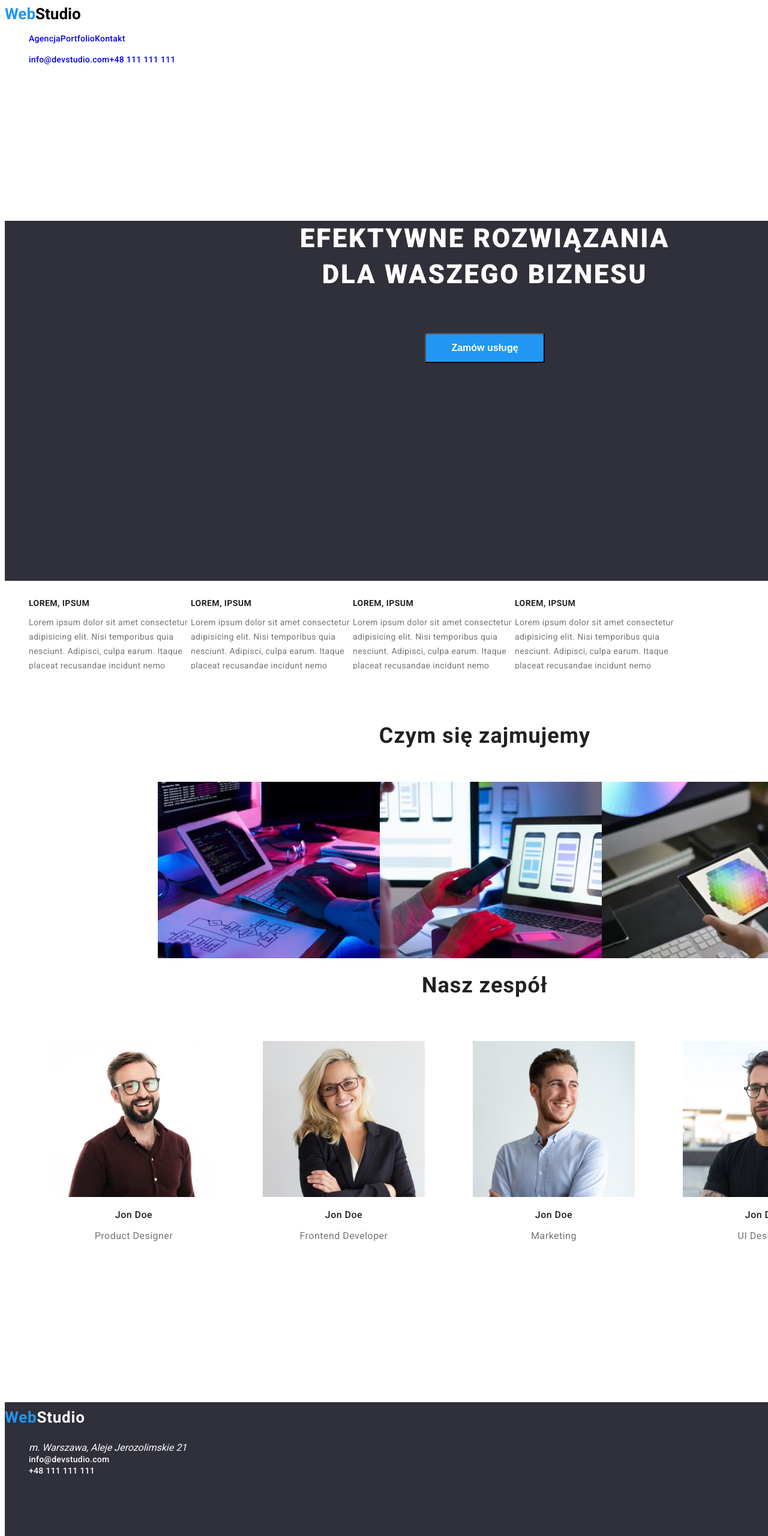
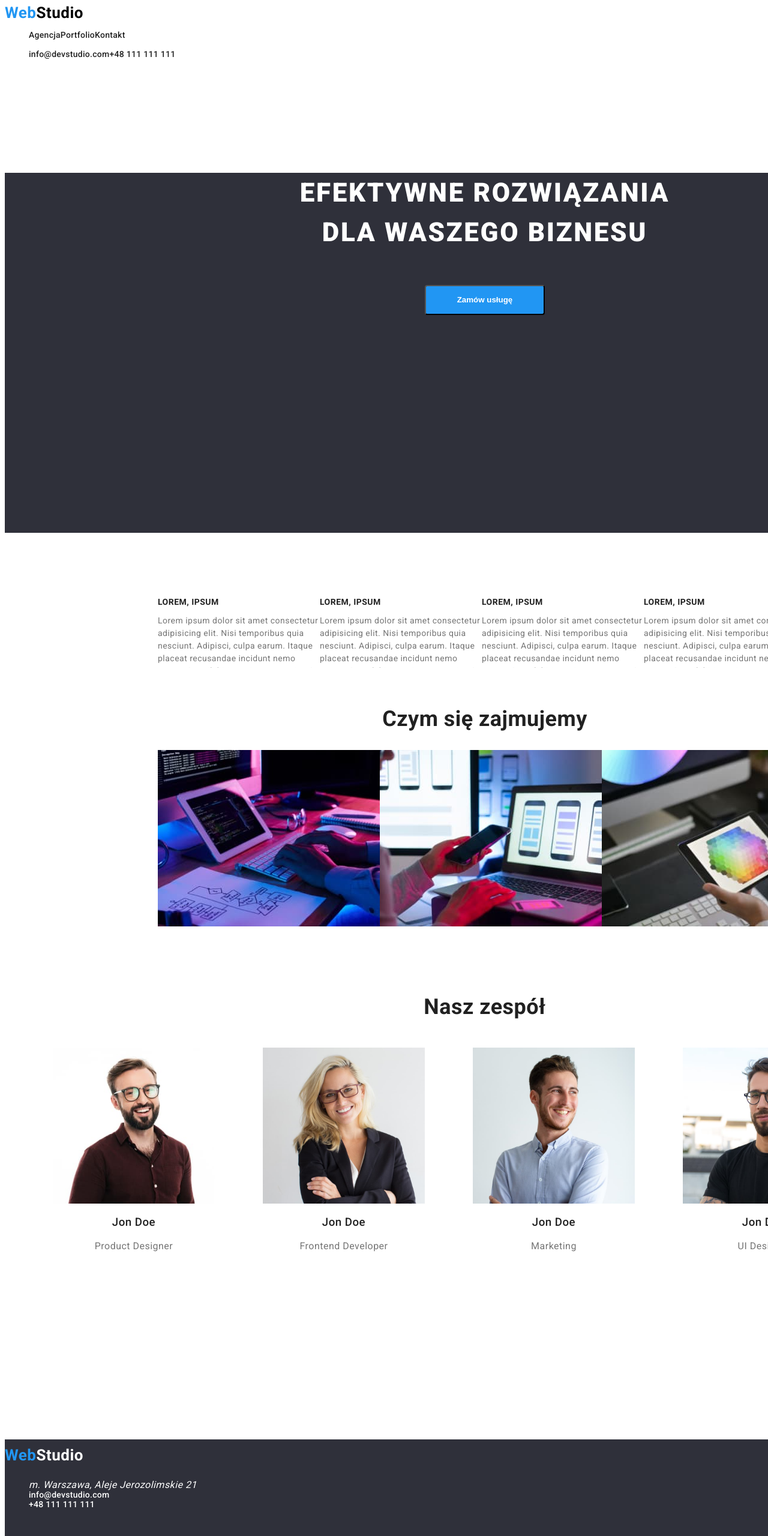
Before and after one commit to ProgramistaWellness/goit-markup-hw-02, a plain HTML site: page index.html in a window 1280 px wide. Shown: the top 2560 px of the page at 60% size. Drawn offline with Linux system fonts and the light colour scheme.

Commit message:
added changes after mentor feedback
add :root
move repeat properties to body
eliminate  deafult properties

```diff
--- a/style.css
+++ b/css/style.css
@@ -1,77 +1,84 @@
+:root {
+  --brand-background: #2f303a;
+  --brand-color1: #2196f3;
+  --brand-color2: #000000;
+  --brand-colorAccent: #ffffff;
+  --paragraph-color: #757575;
+  --topmargin: 94px;
+}
+
 body {
-  font-family: "Roboto", "Raleway", sans-serif;
+  font-family: "Roboto", sans-serif;
   color: #212121;
+  letter-spacing: 0.03em;
+  line-height: 1;
   width: 1600px;
 }
 
 .logo {
-  color: #000;
+  color: var(--brand-color2);
   font-size: 26px;
   font-weight: 700;
   text-decoration: none;
 }
 
 .logo-footer {
-  color: #fff;
+  color: var(--brand-colorAccent);
   font-weight: 700;
   font-size: 26px;
-  line-height: 1.9375em;
-  letter-spacing: 0.03em;
+  line-height: 2;
   text-decoration: none;
 }
 
 .logo-web {
-  color: #2196f3;
+  color: var(--brand-color1);
 }
 .link-header {
   font-weight: 500;
   font-size: 14px;
-  line-height: 1em;
   letter-spacing: 0.02em;
   text-decoration: none;
+  color: inherit;
 }
 
 .link-header:hover,
 .link-header:focus {
-  color: #2196f3;
+  color: var(--brand-color1);
 }
 
 .link-footer {
   color: #fff;
   font-weight: 500;
   font-size: 14px;
-  line-height: 1em;
   letter-spacing: 0.02em;
   text-decoration: none;
 }
 
-.button-service {
-  font-size: 16px;
+.box-service {
   font-weight: 700;
-  background-color: #2196f3;
-  color: #fff;
+  background-color: var(--brand-color1);
+  color: var(--brand-colorAccent);
   height: 50px;
   width: 200px;
   border-radius: 4px;
   margin-top: 30px;
   margin-left: 700px;
+  cursor: pointer;
 }
 
-.button {
+.box-push {
   background-color: #f5f4fa;
   font-weight: 500;
-  font-size: 16px;
-  line-height: 1.62em;
+  line-height: 1.5;
   text-align: center;
-  letter-spacing: 0.03em;
+  border-radius: 4px;
   cursor: pointer;
-  border-radius: 4px;
 }
 
-.button:hover,
-.button:focus {
-  background-color: #2196f3;
-  color: #fff;
+.box-push:hover,
+.box-push:focus {
+  background-color: var(--brand-color1);
+  color: var(--brand-colorAccent);
 }
 
 .list-horizontal {
@@ -88,113 +95,96 @@ body {
 }
 
 .background-header {
-  width: 1600px;
   height: 600px;
   margin-left: 0px;
   margin-top: 0px;
-  background: #2f303a;
+  background: var(--brand-background);
 }
 .header-one {
   width: 696px;
   height: 120px;
   margin-left: 452px;
-  margin-top: 280px;
+  margin-top: 200px;
   font-weight: 900;
   font-size: 44px;
-  line-height: 1.36em;
+  line-height: 1.5;
   text-align: center;
   letter-spacing: 0.06em;
   text-transform: uppercase;
-  color: #ffffff;
+  color: var(--brand-colorAccent);
 }
 
-.section-hero {
+.wraper-hero {
   width: 1170px;
   height: 101px;
-  left: 215px;
-  top: 94px;
+  margin-left: 215px;
+  margin-top: var(--topmargin);
 }
 
-.section-header {
-  width: 1600px;
+.wraper-header {
   height: 80px;
   margin-left: 0px;
   margin-top: 0px;
 }
 
-.section-footer {
-  background-color: #2f303a;
-  color: #fff;
-  width: 1600px;
+.wraper-footer {
+  background-color: var(--brand-background);
+  color: var(--brand-colorAccent);
   height: 252px;
   margin-left: 0px;
-  margin-top: 94px;
+  margin-top: var(--topmargin);
 }
 
-.section-about {
+.wraper-about {
   width: 1170px;
   height: 386px;
   margin-left: 215px;
-  margin-top: 94px;
+  margin-top: var(--topmargin);
 }
 
-.section-team {
-  width: 1600px;
+.wraper-team {
   height: 648px;
-  left: 0px;
-  top: 94px;
+  margin-left: 0px;
+  margin-top: var(--topmargin);
 }
 
-.section-portfolio {
+.wraper-portfolio {
   width: 1170px;
   height: 1360px;
   margin-left: 215px;
-  margin-top: 94px;
+  margin-top: var(--topmargin);
 }
 
 .header-two {
   font-weight: 700;
   font-size: 36px;
-  line-height: 2.625em;
+  line-height: 1.2;
   text-align: center;
-  letter-spacing: 0.03em;
 }
 
 .header-three-hero {
   font-weight: 700;
   font-size: 14px;
-  line-height: 1em;
-  letter-spacing: 0.03em;
   text-transform: uppercase;
-  color: #212121;
 }
 
 .header-three-team {
   font-weight: 500;
-  font-size: 16px;
-  line-height: 1.1875em;
   text-align: center;
-  letter-spacing: 0.03em;
-  color: #212121;
 }
 
 .paragraph-hero {
   width: 270px;
   height: 75px;
   margin-top: 10px;
-  font-weight: 400;
   font-size: 14px;
-  line-height: 1.71em;
-  letter-spacing: 0.03em;
-  color: #757575;
+  line-height: 1.5;
+  color: var(--paragraph-color);
 }
 .paragraph-team {
-  font-weight: 400;
-  font-size: 16px;
-  line-height: 1.1875em;
+  line-height: 1.5;
   text-align: center;
-  letter-spacing: 0.03em;
-  color: #757575;
+  color: var(--paragraph-color);
 }
 
 .box-portfolio {
@@ -205,14 +195,10 @@ body {
 .header-three-portfolio {
   font-weight: 700;
   font-size: 18px;
-  line-height: 2.25;
   letter-spacing: 0.06em;
 }
 
 .paragraph-portfolio {
-  font-weight: 400;
-  font-size: 16px;
-  line-height: 1.88em;
-  letter-spacing: 0.03em;
-  color: #757575;
+  line-height: 1.5;
+  color: var(--paragraph-color);
 }
--- a/index.html
+++ b/index.html
@@ -11,10 +11,10 @@
       href="https://fonts.googleapis.com/css2?family=Raleway:wght@700&family=Roboto:wght@400;500;700;900&display=swap"
       rel="stylesheet"
     />
-    <link href="style.css" rel="stylesheet" />
+    <link href="/css/style.css" rel="stylesheet" />
   </head>
   <body>
-    <header class="section-header">
+    <header class="wraper-header">
       <a class="logo" href="index.html"
         ><span class="logo-web">Web</span>Studio</a
       >
@@ -47,9 +47,9 @@
       <!--HERO-->
       <section class="background-header">
         <h1 class="header-one">EFEKTYWNE ROZWIĄZANIA DLA WASZEGO BIZNESU</h1>
-        <button class="button-service" type="button">Zamów usługę</button>
+        <button class="box-service" type="button">Zamów usługę</button>
       </section>
-      <section class="section-hero">
+      <section class="wraper-hero">
         <ul class="list-horizontal">
           <li class="element-left">
             <h3 class="header-three-hero">Lorem, ipsum</h3>
@@ -91,7 +91,7 @@
       </section>
       <!--About Us-->
 
-      <section class="section-about">
+      <section class="wraper-about">
         <h2 class="header-two">Czym się zajmujemy</h2>
         <ul class="list-horizontal">
           <li class="element-left">
@@ -120,7 +120,7 @@
           </li>
         </ul>
       </section>
-      <section class="section-team">
+      <section class="wraper-team">
         <h2 class="header-two">Nasz zespół</h2>
         <ul class="list-horizontal">
           <li class="element-left">
@@ -181,7 +181,7 @@
           </li>
         </ul>
       </section>
-      <footer class="section-footer">
+      <footer class="wraper-footer">
         <a class="logo-footer" href="index.html"
           ><span class="logo-web">Web</span>Studio</a
         >
```
Also changed, not shown: portfolio.html (+9 -9 lines).
